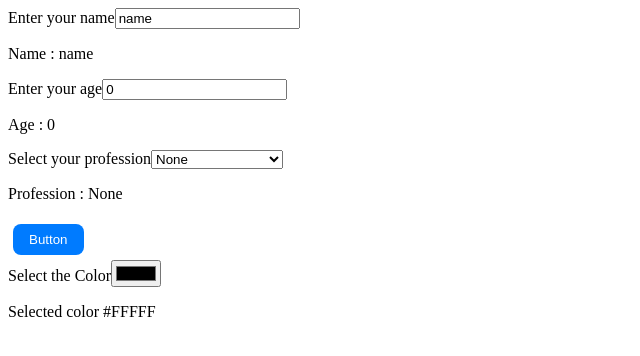
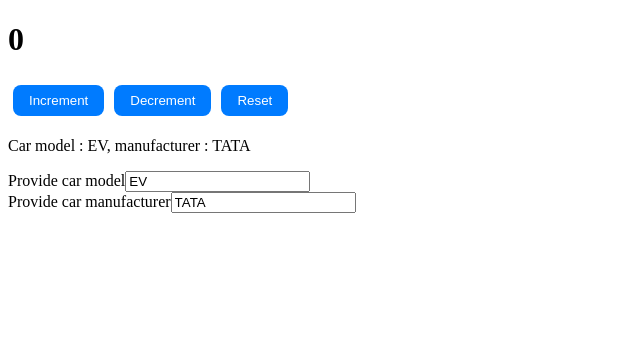
Before and after one commit to Arghya-7/app-learn, a React (Create React App) app: page / in a window 1280 px wide. Shown: the top 356 px of the page, without its empty margins (0-640 px from the left). Built offline with nearby package versions, Linux system fonts and the light colour scheme.

Commit message:
added update function with useState

```diff
--- a/src/App.js
+++ b/src/App.js
@@ -7,10 +7,13 @@ import Button from "./onclickEventHandling/Button";
 import Image from "./onclickEventHandling/Image";
 import Counter from "./useState-counter/Counter";
 import Inputhandler from "./input-handling/input";
+import DoubleCounter from "./updaterFunction-useState/DoubleCounter";
+import CarDetails from "./updaterFunction-useState/CarDetails";
 function App() {
   return (
     <div className="App">
-      <Inputhandler/>
+      <DoubleCounter/>
+      <CarDetails/>
     </div>
   );
 }
--- /dev/null
+++ b/src/updaterFunction-useState/CarDetails.jsx
@@ -0,0 +1,28 @@
+import React, {useState} from "react";
+function CarDetails(){
+    const [car, setCar] = useState({model : "EV", manufacturer : "TATA"});
+    const handleCarModelChange = (e) => {
+        setCar(c => {
+            return {...c, model: e.target.value}
+        })
+    }
+
+    const handleManufaturerChange = (e) => {
+        setCar(c => {
+            return {...c, manufacturer : e.target.value}
+        })
+    }
+
+
+    return(<>
+        <p>Car model : {car.model}, manufacturer : {car.manufacturer}</p>
+        <label>Provide car model</label>
+        <input type="text" onChange={handleCarModelChange} value={car.model}/>
+
+        <br />
+        <label>Provide car manufacturer</label>
+        <input type="text" onChange={handleManufaturerChange} value={car.manufacturer}/>
+    </>)
+}
+
+export default CarDetails;
--- /dev/null
+++ b/src/updaterFunction-useState/DoubleCounter.jsx
@@ -0,0 +1,29 @@
+import React, {useState} from "react";
+
+// setCount will call in async way. It will intialize one and then it will call all setCounter method
+// To run all operation in order manner. We should use arrow function
+function DoubleCounter(){
+    const [count, setCount] = useState(0);
+    const increment = () => {
+        setCount(data => data + 1);
+        setCount(data => data + 1);
+    }
+
+    const decrement = () => {
+        setCount(data => data - 1);
+        setCount(data => data - 1);
+    }
+
+    const reset = () => {
+        setCount(0);
+    }
+
+    return(<>
+        <h1>{count}</h1>
+        <button onClick={increment}>Increment</button>
+        <button onClick={decrement}>Decrement</button>
+        <button onClick={reset}>Reset</button>
+    </>)
+}
+
+export default DoubleCounter;
```
